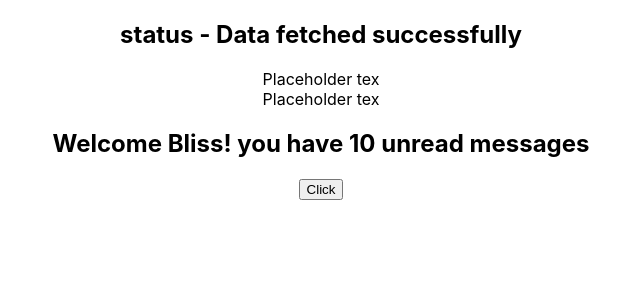
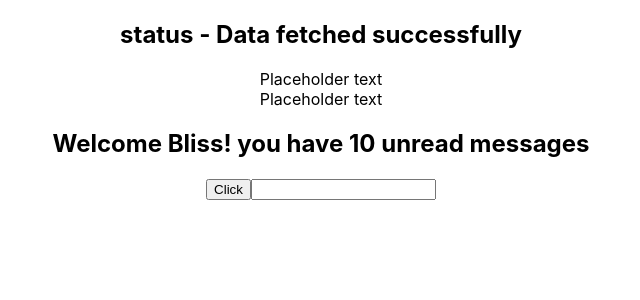
Before and after one commit to iamBlissMedik/react-typescript-basics, a React (Create React App) app: page / in a window 1280 px wide. Shown: the top 300 px of the page, without its empty margins (319-959 px from the left). Built offline with nearby package versions, Linux system fonts and the light colour scheme.

Commit message:
event prop onChange

```diff
--- a/src/App.tsx
+++ b/src/App.tsx
@@ -2,6 +2,7 @@ import "./App.css";
 import Button from "./components/Button";
 import Greet from "./components/Greet";
 import Heading from "./components/Heading";
+import Input from "./components/Input";
 import Oscar from "./components/Oscar";
 import Person from "./components/Person";
 import PersonList from "./components/PersonList";
@@ -37,7 +38,11 @@ function App() {
         <Heading>Oscar goes to school</Heading>
       </Oscar>
       <Greet name="Bliss" number={10} isLoggedIn={true} />
-      <Button handleClick={(event,id) => console.log("clicked")} />
+      <Button handleClick={(event, id) => console.log("clicked")} />
+      <Input
+        handleChange={(event) => console.log(event.target.value)}
+        value=""
+      />
     </div>
   );
 }
--- a/src/components/Heading.tsx
+++ b/src/components/Heading.tsx
@@ -2,6 +2,6 @@ type HeadingProps = {
   children: string;
 };
 const Heading: React.FC<HeadingProps> = () => {
-  return <div>Placeholder tex</div>;
+  return <div>Placeholder text</div>;
 };
 export default Heading;
--- /dev/null
+++ b/src/components/Input.tsx
@@ -0,0 +1,9 @@
+type InputProps = {
+  value: string;
+  handleChange: (event: React.ChangeEvent<HTMLInputElement>) => void;
+};
+
+const Input: React.FC<InputProps> = ({ handleChange, value }) => {
+  return <input type="text" value={value} onChange={handleChange} />;
+};
+export default Input;
```
